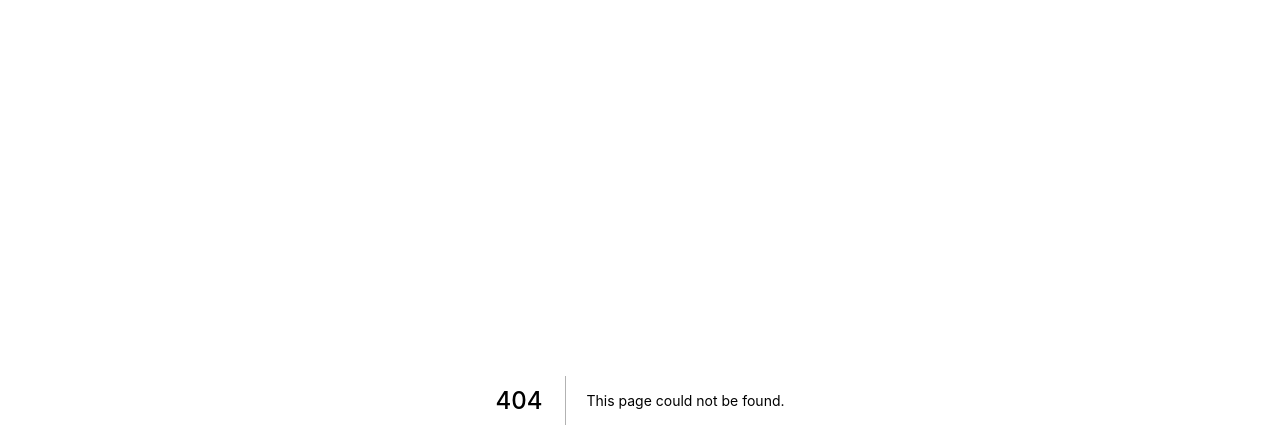
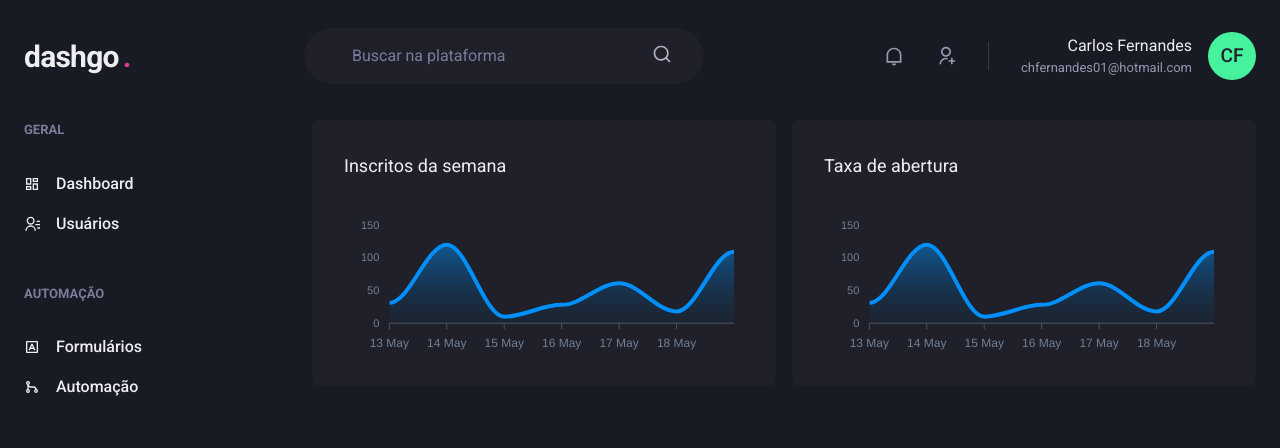
Before and after one commit to CHFernandes/dashgo, a Next.js app: page /dashboard in a window 1280 px wide. Before the commit this address had no page. Shown: the top 448 px of the page. Built offline with nearby package versions, Linux system fonts and the light colour scheme.

Commit message:
Chapter 4 - Module 2 - Interfaces

```diff
--- a/package.json
+++ b/package.json
@@ -13,10 +13,13 @@
     "@chakra-ui/react": "^2.0.0",
     "@emotion/react": "^11.9.0",
     "@emotion/styled": "^11.8.1",
+    "apexcharts": "^3.35.2",
     "framer-motion": "^6.3.3",
     "next": "12.1.6",
     "react": "18.1.0",
-    "react-dom": "18.1.0"
+    "react-apexcharts": "^1.4.0",
+    "react-dom": "18.1.0",
+    "react-icons": "^4.3.1"
   },
   "devDependencies": {
     "@types/node": "^17.0.33",
--- /dev/null
+++ b/src/components/Header.tsx
@@ -0,0 +1,81 @@
+import { Avatar, Box, Flex, HStack, Icon, Input, Text } from '@chakra-ui/react';
+import { RiNotificationLine, RiSearchLine, RiUserAddLine } from 'react-icons/ri';
+
+export function Header() {
+	return (
+		<Flex
+			as='header'
+			w='100%'
+			maxWidth={1480}
+			h='20'
+			mx='auto'
+			mt='4'
+			px='6'
+			align='center'
+		>
+			<Text
+				fontSize='3xl'
+				fontWeight='bold'
+				letterSpacing='tight'
+				w='64'
+			>
+                dashgo
+				<Text as='span' ml='1' color='pink.500'>.</Text>
+			</Text>
+
+			<Flex
+				as='label'
+				flex='1'
+				py='4'
+				px='8'
+				ml='6'
+				maxWidth={400}
+				alignSelf='center'
+				color='gray.200'
+				position='relative'
+				bg='gray.800'
+				borderRadius='full'
+			>
+				<Input
+					color='gray.50'
+					variant='unstyled'
+					px='4'
+					mr='4'
+					placeholder='Buscar na plataforma'
+					_placeholder={{color: 'gray.400'}}
+				/>
+
+				<Icon as={RiSearchLine} fontSize='20' />
+			</Flex>
+
+			<Flex
+				align='center'
+				ml='auto'
+			>
+				<HStack
+					spacing='8'
+					mx='8'
+					pr='8'
+					py='1'
+					color='gray.300'
+					borderRightWidth={1}
+					borderColor='gray.700'
+				>
+					<Icon as={RiNotificationLine} fontSize='20' />
+					<Icon as={RiUserAddLine} fontSize='20' />
+				</HStack>
+
+				<Flex align='center'>
+					<Box mr='4' textAlign='right'>
+						<Text>Carlos Fernandes</Text>
+						<Text color='gray.300' fontSize='small'>
+							chfernandes01@hotmail.com
+						</Text>
+					</Box>
+
+					<Avatar size='md' name='Carlos Fernandes' />
+				</Flex>
+			</Flex>
+		</Flex>
+	);
+}
--- /dev/null
+++ b/src/components/Sidebar.tsx
@@ -0,0 +1,37 @@
+import { Box, Icon, Link, Stack, Text } from '@chakra-ui/react';
+import { RiContactsLine, RiDashboardLine, RiGitMergeLine, RiInputMethodLine } from 'react-icons/ri';
+
+export function Sidebar() {
+	return(
+		<Box as='aside' w='64' mr='8'>
+			<Stack spacing='12' align='flex-start'>
+				<Box>
+					<Text fontWeight='bold' color='gray.400' fontSize='small'>GERAL</Text>
+					<Stack spacing='4' mt='8' align='stretch'>
+						<Link display='flex' alignItems='center'>
+							<Icon as={RiDashboardLine} />
+							<Text ml='4' fontWeight='medium'>Dashboard</Text>
+						</Link>
+						<Link display='flex' alignItems='center'>
+							<Icon as={RiContactsLine} />
+							<Text ml='4' fontWeight='medium'>Usuários</Text>
+						</Link>
+					</Stack>
+				</Box>
+				<Box>
+					<Text fontWeight='bold' color='gray.400' fontSize='small'>AUTOMAÇÃO</Text>
+					<Stack spacing='4' mt='8' align='stretch'>
+						<Link display='flex' alignItems='center'>
+							<Icon as={RiInputMethodLine} />
+							<Text ml='4' fontWeight='medium'>Formulários</Text>
+						</Link>
+						<Link display='flex' alignItems='center'>
+							<Icon as={RiGitMergeLine} />
+							<Text ml='4' fontWeight='medium'>Automação</Text>
+						</Link>
+					</Stack>
+				</Box>
+			</Stack>
+		</Box>
+	);
+}
--- a/src/pages/_app.tsx
+++ b/src/pages/_app.tsx
@@ -4,7 +4,7 @@
 
 function MyApp({ Component, pageProps }: AppProps) {
 	return (
-		<ChakraProvider resetCSS={false} theme={theme}>
+		<ChakraProvider theme={theme}>
 			<Component {...pageProps} />
 		</ChakraProvider>
 	);
--- /dev/null
+++ b/src/pages/dashboard.tsx
@@ -0,0 +1,92 @@
+import { Box, Flex, SimpleGrid, Text, theme } from '@chakra-ui/react';
+import { ApexOptions } from 'apexcharts';
+import dynamic from 'next/dynamic';
+import { Header } from '../components/Header';
+import { Sidebar } from '../components/Sidebar';
+const Chart = dynamic(() => import('react-apexcharts'), {
+	ssr: false,
+});
+
+const options: ApexOptions = {
+	chart: {
+		toolbar: {
+			show: false,
+		},
+		zoom: {
+			enabled: false,
+		},
+		foreColor: theme.colors.gray[500],
+	},
+	grid: {
+		show: false,
+	},
+	dataLabels: {
+		enabled: false,
+	},
+	tooltip: {
+		enabled: false,
+	},
+	xaxis: {
+		type: 'datetime',
+		axisBorder: {
+			color: theme.colors.gray[600],
+		},
+		axisTicks: {
+			color: theme.colors.gray[600],
+		},
+		categories: [
+			'2022-05-13T00:00:00.000Z',
+			'2022-05-14T00:00:00.000Z',
+			'2022-05-15T00:00:00.000Z',
+			'2022-05-16T00:00:00.000Z',
+			'2022-05-17T00:00:00.000Z',
+			'2022-05-18T00:00:00.000Z',
+			'2022-05-19T00:00:00.000Z',
+		]
+	},
+	fill: {
+		opacity: 0.3,
+		type: 'gradient',
+		gradient: {
+			shade: 'dark',
+			opacityFrom: 0.7,
+			opacityTo: 0.3,
+		}
+	},
+};
+const series = [
+	{ name: 'series1', data: [31, 120, 10, 28, 61, 18, 109] }
+];
+
+export default function Dashboard() {
+	return (
+		<Flex direction='column' h='100vh'>
+			<Header />
+
+			<Flex w='100%' my='6' maxWidth={1480} mx='auto' px='6'>
+				<Sidebar />
+
+				<SimpleGrid flex='1' gap='4' minChildWidth='320px' alignItems='flex-start'>
+					<Box
+						p='8'
+						bg='gray.800'
+						borderRadius={8}
+						pb='4'
+					>
+						<Text fontSize='lg' mb='4' >Inscritos da semana</Text>
+						<Chart options={options} series={series} type='area' height={160} />
+					</Box>
+					<Box
+						p='8'
+						bg='gray.800'
+						borderRadius={8}
+						pb='4'
+					>
+						<Text fontSize='lg' mb='4' >Taxa de abertura</Text>
+						<Chart options={options} series={series} type='area' height={160} />
+					</Box>
+				</SimpleGrid>
+			</Flex>
+		</Flex>
+	);
+}
```
Also changed, not shown: src/components/Form/Input.tsx (added, +27 -0 lines), src/pages/index.tsx (+27 -2 lines), .eslintrc.json, src/styles/theme.ts (indentation only), 1 other file (tests, documents, lock files or other folders).
